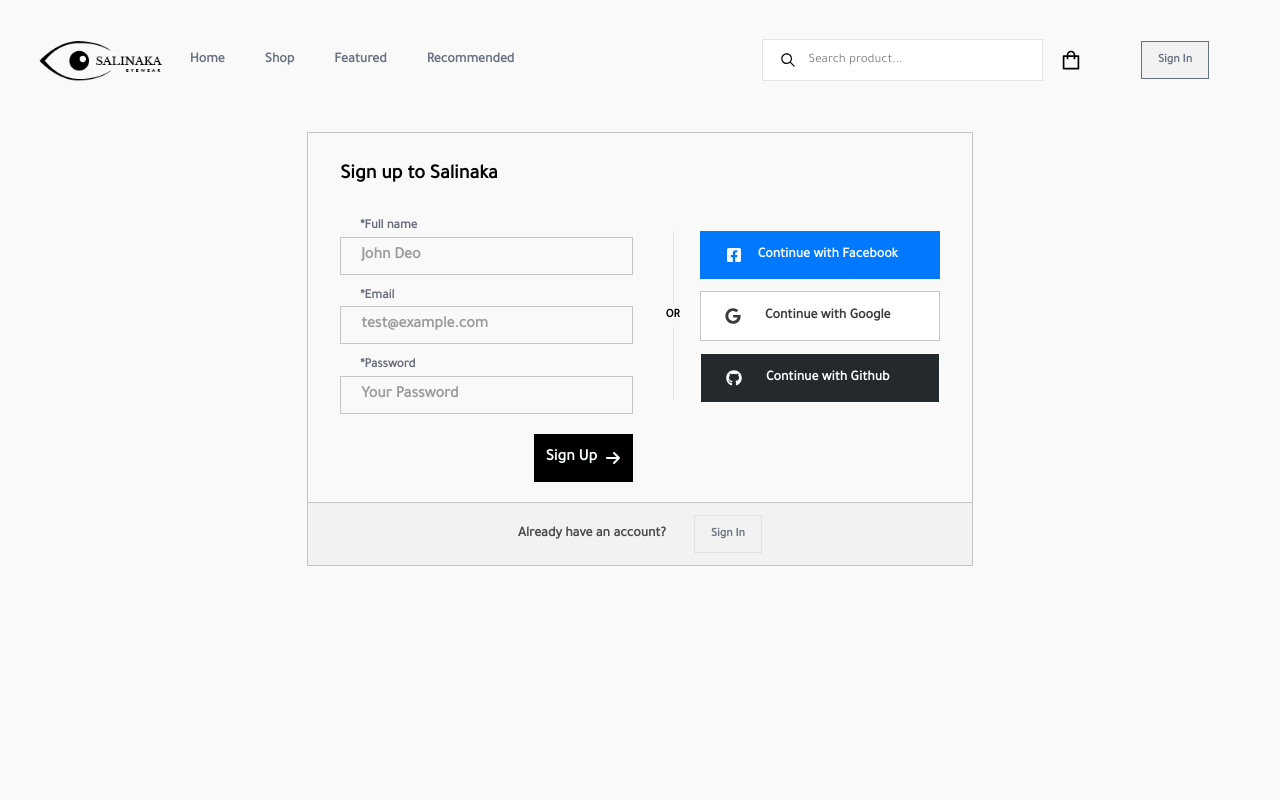
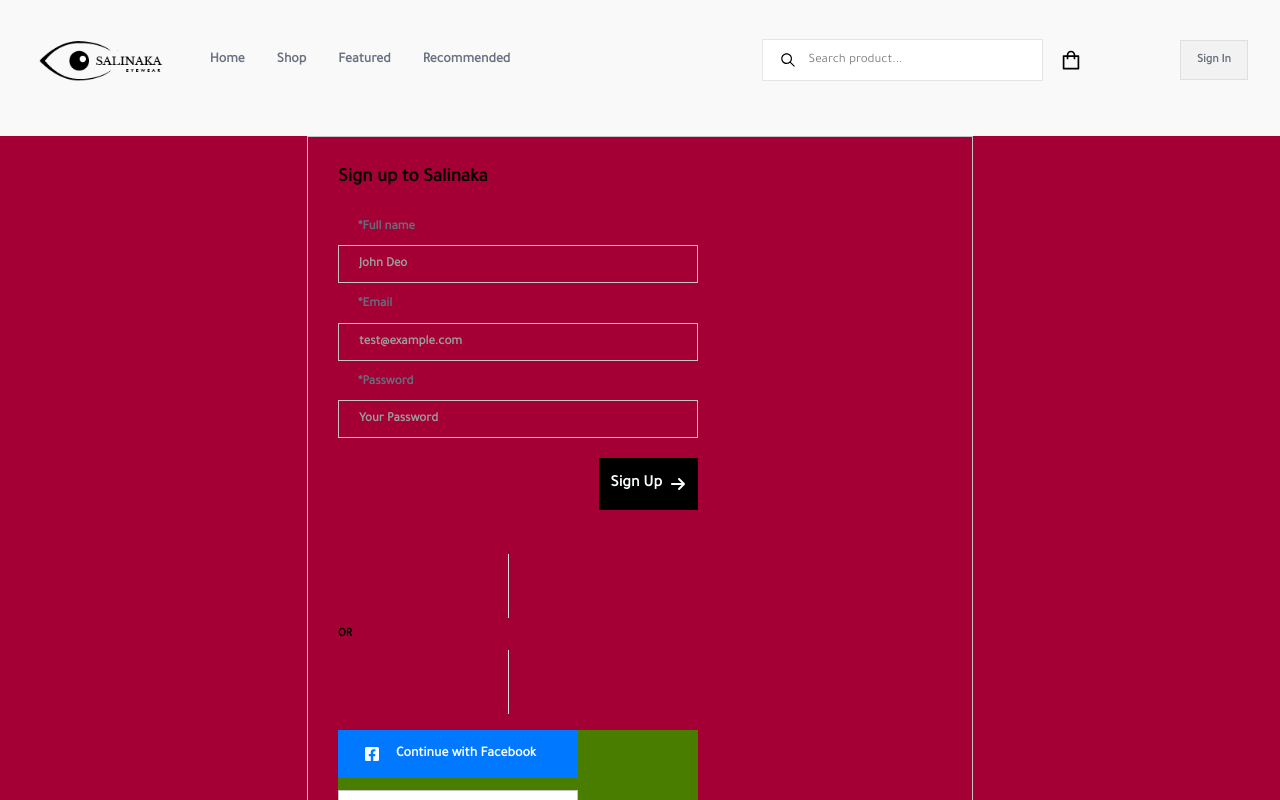
Before and after one commit to webhavilah/e-commerce, a React (Vite) app: page /signup in a window 1280 px wide. Shown: the top 800 px of the page. Built offline with nearby package versions, Linux system fonts and the light colour scheme.

Commit message:
changed the IDs and adjusted the shop page

```diff
--- a/package.json
+++ b/package.json
@@ -15,7 +15,8 @@
     "react-dom": "^19.2.0",
     "react-icons": "^5.5.0",
     "react-router-dom": "^7.9.6",
-    "tailwindcss": "^4.1.17"
+    "tailwindcss": "^4.1.17",
+    "zustand": "^5.0.9"
   },
   "devDependencies": {
     "@eslint/js": "^9.39.1",
--- a/src/salinaka_pages/Home.jsx
+++ b/src/salinaka_pages/Home.jsx
@@ -98,7 +98,7 @@ const Home = () => {
         </div>
         <div className="items-center h-full grid mr-10 px-10">
           <img src={logo} className="w-[150px] pb-5"alt="" />
-          <p className="text-center font-medium">© 2025</p>
+          <p className="text-center font-medium">© 2026</p>
         </div>
         <div className="">
           <h4 className="text-[13px] text-[##4A4A4A]">Fork this project  <span className="underline font-bold">HERE</span></h4>
--- a/src/salinaka_pages/Signup.jsx
+++ b/src/salinaka_pages/Signup.jsx
@@ -8,6 +8,7 @@ import { FaArrowRight } from "react-icons/fa6";
 import { FaFacebookSquare } from "react-icons/fa";
 import { FaGoogle } from "react-icons/fa";
 import { FaGithub } from "react-icons/fa";
+import { IoMenuSharp } from "react-icons/io5";
 
 function Signup() {
   const navigate = useNavigate();
@@ -31,63 +32,68 @@ function Signup() {
       <div className="">
       <header
         ref={navbar}
-        className="h-30 fixed w-full  flex items-center justify-center top-0 z-10"
+        className="h-30 fixed w-full z-50 flex items-center justify-center top-0"
       >
-        <nav className="flex justify-center items-center w-[95%]">
-          <div className="w-[60%]">
-            <ul className="flex  items-center ">
+        <nav className="flex items-center justify-between w-[95%]">
+          <div className="flex items-center w-auto lg:w-[60%] md:w-[30%]">
             <Link to="/">
               <img src={logo} className="h-[50px]" alt="" />
             </Link>
+
+            <div className="hidden lg:flex items-center ml-6">
               <NavLink
+                onClick={handleScroll}
                 className={({ isActive }) =>
                   `${
-                    isActive ? " text-black" : "text-gray-500"
-                  } text-sm font-semibold hover:bg-[#0000000e] px-5 transition py-2.5`
+                    isActive ? "text-black" : "text-gray-500"
+                  } text-sm font-semibold hover:bg-[#0000000e] px-4 py-2.5`
                 }
                 to="/"
               >
                 Home
               </NavLink>
               <NavLink
+                onClick={handleScroll}
                 className={({ isActive }) =>
                   `${
-                    isActive ? " text-black" : "text-gray-500"
-                  } text-sm font-semibold hover:bg-[#0000000e] px-5 transition py-2.5`
+                    isActive ? "text-black" : "text-gray-500"
+                  } text-sm font-semibold hover:bg-[#0000000e] px-4 py-2.5`
                 }
                 to="/shop"
               >
                 Shop
               </NavLink>
               <NavLink
+                onClick={handleScroll}
                 className={({ isActive }) =>
                   `${
-                    isActive ? " text-black" : "text-gray-500"
-                  } text-sm font-semibold hover:bg-[#0000000e] px-5 transition py-2.5`
+                    isActive ? "text-black" : "text-gray-500"
+                  } text-sm font-semibold hover:bg-[#0000000e] px-4 py-2.5`
                 }
                 to="/featured"
               >
                 Featured
               </NavLink>
               <NavLink
+                onClick={handleScroll}
                 className={({ isActive }) =>
                   `${
-                    isActive ? " text-black" : "text-gray-500"
-                  } text-sm font-semibold hover:bg-[#0000000e] px-5 transition py-2.5`
+                    isActive ? "text-black" : "text-gray-500"
+                  } text-sm font-semibold hover:bg-[#0000000e] px-4 py-2.5`
                 }
                 to="/recommended"
               >
                 Recommended
               </NavLink>
-            </ul>
             </div>
-          <div className="flex w-[40%] bg-ambe-400 justify-between">
-            <div className="flex items-center w-[70%]">
+          </div>
+          <div className="flex xl:w-[40%] lg:w-[50%] xl:bg-purpl-500 justify-evenly items-center ">
+            <div className="items-center xl:w-[60%] lg:w-[50%]  mr-10 hidden sm:flex">
               <div className="bg-white flex space-x-3 border border-[#E5E5E5] items-center px-4 py-2">
                 <IoIosSearch className="text-lg" />
                 <input
                   type="text"
-                  className=" placeholder:text-[13px] pr-15 focus:ring-0 focus:border-transparent focus:outline-none"
+                  className=" placeholder:text-[13px] xl:pr-15 lg:pr-7 focus:ring-0 focus:border-transparent focus:outline-none"
                   placeholder="Search product..."
                 />
               </div>
@@ -95,74 +101,78 @@ function Signup() {
                 <AiOutlineShopping className="text-2xl text-black " />
               </div>
             </div>
-            <div className=" w-[30%] flex items-center space-x-3.5 justify-center">
-              {/* <Link to='/signup'>
-            <button className="bg-black text-white text-[12px] font-semibold py-2.5 px-4 hover:bg-neutral-800 transition duration-400">
-              Sign Up
-            </button>
-            </Link> */}
-              <Link to="/signin">
-                <button className="bg-[#f2f2f2] text-gray-500 text-[12px] font-semibold py-[9px] px-4 border-gray-500 border hover:bg-white transition duration-400">
+
+            <div className="hidden lg:flex   items-center gap-3 xl:w-[40%] lg:w-[50%] bg-indigo200 justify-end">
+
+              <button
+                onClick={() => {
+                  handleScroll();
+                  navigate("/signin");
+                }}
+                className="bg-[#f2f2f2] text-gray-500 xl:text-[12px] lg:text-[11px] font-semibold xl:py-2.5 lg:py-2 lg:px-3 xl:px-4 border border-[#DFDFDF] hover:bg-white"
+              >
                 Sign In
               </button>
-              </Link>
             </div>
+
+            <IoMenuSharp className="text-3xl cursor-pointer lg:hidden" />
           </div>
         </nav>
       </header>
 
-      <div className="mt-33 bg-0 w-full m-auto">
-        <div className="border border-[#C5C5C5] w-[10%] xl:w-[52%] xl:mt-10 m-auto  ">
-          <div className="flex px-8 justify-between items-center">
-            <div className="w-[55%] ">
-              <h2 className="font-semibold text-xl mt-7">
+      <div className="w-screen">
+        <div className="lg:mt-34 md:mt-25 bg-0 m-auto w-full md:w-screen bg-rose-800 md:pb-20">
+        <div className="border border-[#C5C5C5] lg:w-[52%] md:w-[75%] m-auto w-screen">
+          <div className="lg:grid justify-between md: md:items-center md:grid w-[91%] m-auto">
+            <div className="w-full items-center" >
+              <h2 className="font-semibold text-[19px] mt-7">
                 Sign up to Salinaka
               </h2>
-              <form className="w-[90%] ">
-                <div className="flex flex-col mt-7">
-                  <label className="text-[13px] pl-5 font-bold text-[#696D7B]">
+              <form className="w-full lg:w-90 md:pr-0">
+                <div className="flex flex-col mt-6">
+                  <label className="text-[13px] mb-2 pl-5 font-bold text-[#696D7B]">
                     *Full name
                   </label>
                   <input
-                    className=" border border-[#C5C5C5] py-1.5 pl-5 w-full  focus:ring-0 focus: focus:outline-none placeholder:font-bold placeholder:text-[#9C9C9C]"
+                    className=" border border-[#C5C5C5] py-1.5 pl-5 w-full  focus:ring-0 focus: focus:outline-none placeholder:font-semibold placeholder:text-[#9C9C9C] placeholder:text-[13px]"
                     type="text"
                     placeholder="John Deo"
                   />
                 </div>
                 <div className="flex flex-col mt-3">
-                  <label className="text-[13px] pl-5 font-bold text-[#696D7B]">
+                  <label className="text-[13px] mb-2 pl-5 font-bold text-[#696D7B]">
                     *Email
                   </label>
                   <input
-                    className=" border border-[#C5C5C5] py-1.5 pl-5 w-full  focus:ring-0 focus: focus:outline-none placeholder:font-bold placeholder:text-[#9C9C9C]"
+                    className=" border border-[#C5C5C5] py-1.5 pl-5 w-full focus:ring-0 focus: focus:outline-none placeholder:font-semibold placeholder:text-[#9C9C9C] placeholder:text-[13px]"
                     type="email"
                     placeholder="test@example.com"
                   />
                 </div>
                 <div className="flex flex-col mt-3">
-                  <label className="text-[13px] pl-5 font-bold text-[#696D7B]">
+                  <label className="text-[13px] mb-2 pl-5 font-bold text-[#696D7B]">
                     *Password
                   </label>
                   <input
-                    className=" border border-[#C5C5C5] py-1.5 pl-5 w-full focus:ring-0 focus: focus:outline-none placeholder:font-bold placeholder:text-[#9C9C9C]"
+                    className=" border border-[#C5C5C5] py-1.5 pl-5 w-full focus:ring-0 focus: focus:outline-none placeholder:font-semibold placeholder:text-[#9C9C9C] placeholder:text-[13px]"
                     type="password"
                     placeholder="Your Password"
                   />
                 </div>
-                <div className="">
-                  <button className="text-[16px] flex items-center ml-auto  my-5   bg-black text-[#F7FFFF] py-3 px-3 font-bold hover:bg-neutral-800 transition duration-400">
+                <div className="lg:mb-8 md:w-full">
+                  <button className="text-[16px] flex items-center ml-auto  my-5  bg-black text-[#F7FFFF] py-3.5 px-3 font-bold hover:bg-neutral-800 transition duration-400">
                     <p className="">Sign Up</p>
                     <FaArrowRight className="ml-2" />
                   </button>
                 </div>
               </form>
             </div>
-            <div className="mb-4 pr-5 ">
-              <div className="w-[0.1px] m-auto bg-[#E1E1E1] h-18 mt-3"></div>
-              <p className="text-xs font-bold py-1 ">OR</p>
-              <div className="w-[0.1px] m-auto bg-[#E1E1E1] h-18"></div>
+            <div className="lg:mb-4 lg:pr-5 lg:grid md:flex">
+              <div className="lg:w-[0.1px] m-auto bg-[#E1E1E1] lg:h-16 lg:mt-3 items-center md:h-[0.2vw] md:w-32"></div>
+              <p className="text-xs font-bold py-2">OR</p>
+              <div className="lg:w-[0.1px] m-auto bg-[#E1E1E1] lg:h-16 md:h-[0.2vw] md:w-32"></div>
             </div>
-            <div className="my-auto flex flex-col gap-3">
+            <div className="lg:my-auto flex flex-col gap-3 bg-lime-700">
               <button className="flex items-center justify-center w-60 text-sm  py-3.5 gap-2 bg-[#0078FF] hover:bg-blue-600 text-[#F7FFFF] font-semibold  transition duration-200">
                 <p className="flex items-center ">
                   <FaFacebookSquare className="w-4 h-4 right-4 relative" />{" "}
@@ -185,8 +195,10 @@ function Signup() {
               </button>
             </div>
           </div>
-          <div className="bg-[#f2f2f2] flex py-3 border-t border-[#C5C5C5] justify-center items-center space-x-7">
-            <p className="text-sm font-bold text-[#4A4A4A]">Already have an account?</p>
+          <div className="bg-[#f2f2f2] flex py-3.5 border-t border-[#C5C5C5] justify-center items-center space-x-7">
+            <p className="text-[13px] font-bold text-[#4A4A4A]">
+              Already have an account?
+            </p>
             <button
               onClick={() => {
                 handleScroll();
@@ -200,6 +212,7 @@ function Signup() {
         </div>
       </div>
       </div>
+    </div>
   );
 }
 
```
Also changed, not shown: src/consumable/featured-four.js (+12 -0 lines), src/consumable/featured-three.js (+9 -9 lines), src/consumable/featured-two.js (+6 -6 lines), src/salinaka_pages/Featured.jsx (+4 -4 lines), src/salinaka_pages/Recommended.jsx (+6 -6 lines), src/salinaka_pages/Shop.jsx (+6 -6 lines), src/salinaka_pages/SignIn.jsx (+52 -48 lines), src/components/store/UserStore.js (added), 1 other file (tests, documents, lock files or other folders). Lines whose indentation alone changed are shown as unchanged.
